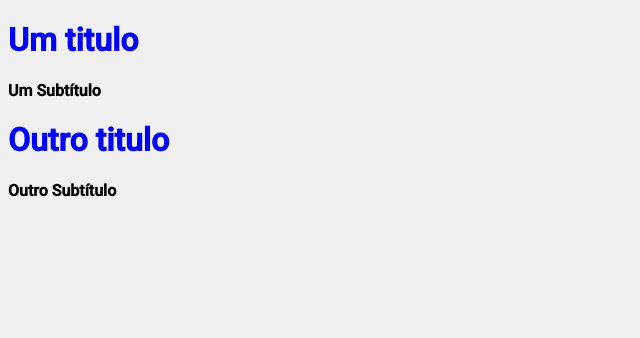
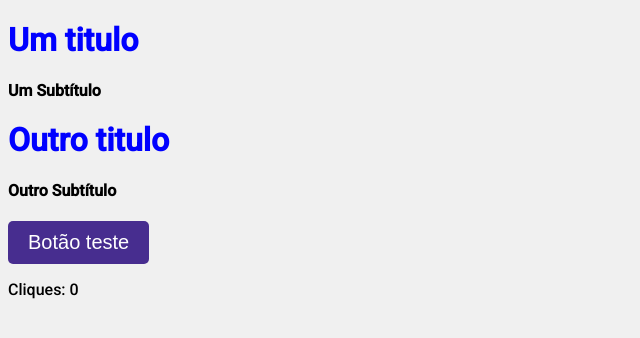
Before and after one commit to carregando/react-nextjs-exemplos, a Next.js app: page / in a window 1280 px wide. Shown: the top 338 px of the page, without its empty margins (0-640 px from the left). Built offline with nearby package versions, Linux system fonts and the light colour scheme.

Commit message:
criado useState

```diff
--- a/pages/index.jsx
+++ b/pages/index.jsx
@@ -1,9 +1,17 @@
+import {useState} from 'react'  // useState é usado para mostrar uma variavel para o usuário
 import Head from 'next/head'
 
 import Title from '../src/componetes/title/Title'
 import Subtitle from '../src/componetes/subtitle/Subtitle'
+import Button from '../src/componetes/button/Button'
 
 function HomePage () {
+  const [click, setClick] = useState(0)
+  const handleClick = () => {
+    console.log('= quantidade de clicks')
+    setClick(click + 1)
+  }
+
   return(
     <div>
       <>
@@ -14,6 +22,8 @@ function HomePage () {
        <Subtitle text = "Um Subtítulo"/>
        <Title>Outro titulo</Title>
        <Subtitle text = "Outro Subtítulo"/>
+       <Button onClick={handleClick}>Botão teste</Button>
+       <p>Cliques: {click}</p>
       </>
     </div>
   )
--- /dev/null
+++ b/src/componetes/button/Button.jsx
@@ -0,0 +1,16 @@
+import styles from './Button.module.css'
+
+function Button ({ children, onClick }) {
+ return (
+  <>
+   <button
+   className={styles.button}
+   onClick = {onClick}
+   >
+     {children}
+   </button>
+  </>
+ )
+}
+
+export default Button
--- /dev/null
+++ b/src/componetes/button/Button.module.css
@@ -0,0 +1,14 @@
+.button {
+  background-color: rgb(71, 45, 143);
+  border: none;
+  color: white;
+  font-size: 20px;
+  padding: 10px 20px;
+  border-radius: 5px;
+  cursor: pointer;
+  transition: all 0.5s;
+}
+
+.button:hover {
+  background-color: rgb(51, 33, 99);
+}
```
